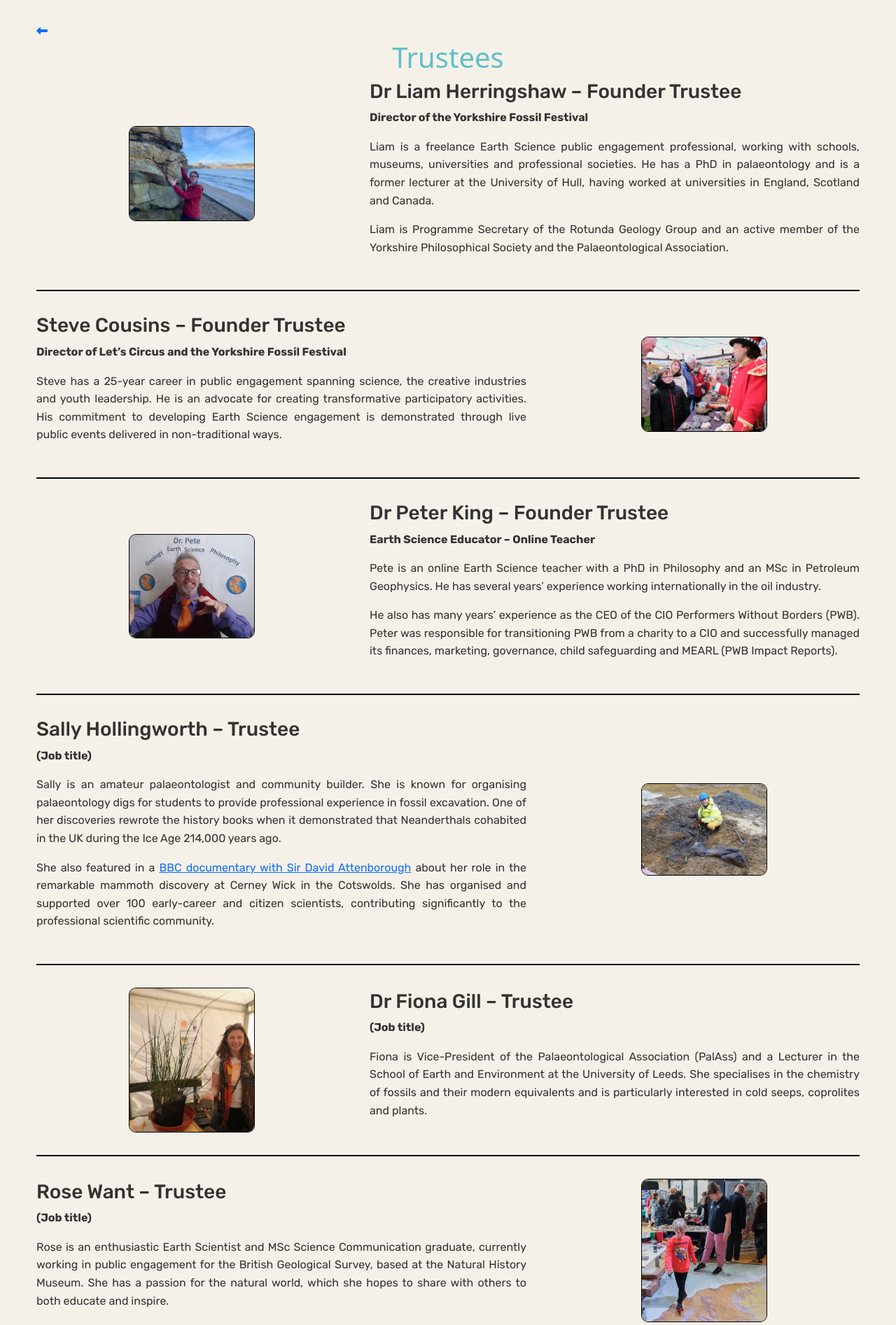
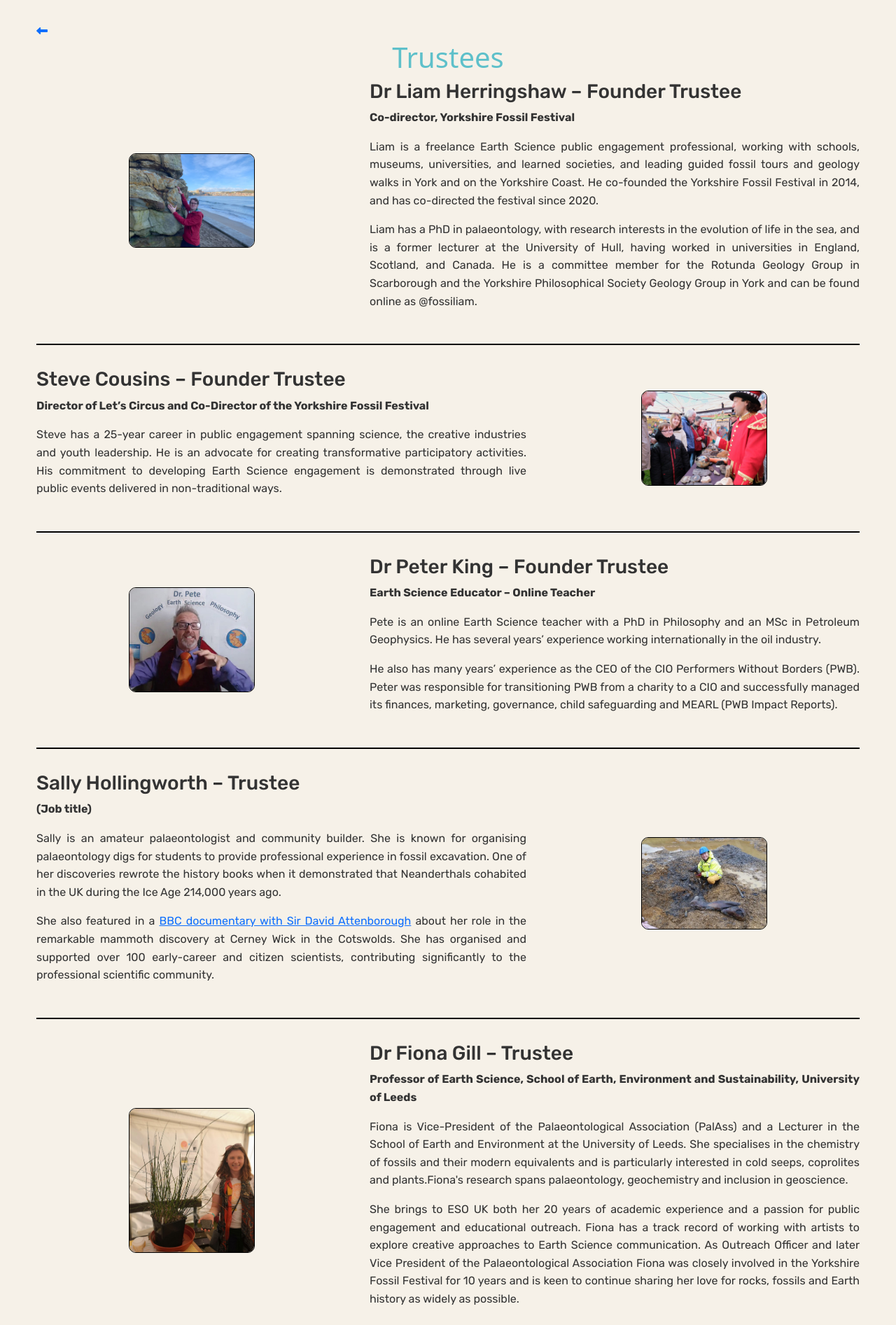
Before and after one commit to HollyT85/ESO2, a Django app: page /team/trustees/ in a window 1280 px wide. Shown: the part 154-2047 px from the top of the page at 70% size. Run offline with Django 5.2, Linux system fonts and the light colour scheme; some libraries are stand-ins or nearby versions; some web fonts are replaced.

Commit message:
updated bios

```diff
--- a/team/templates/team/trustees.html
+++ b/team/templates/team/trustees.html
@@ -13,16 +13,19 @@
         <img class="trusteephoto" src="{% static 'media/images/general/liam.png'%}" alt="Dr Liam Herringshaw">
         <div class="trustee-text">
             <h3>Dr Liam Herringshaw – Founder Trustee</h3>
-            <p class="title"><b>Director of the Yorkshire Fossil Festival</b></p>
+            <p class="title"><b>Co-director, Yorkshire Fossil Festival</b></p>
             <p>
-                Liam is a freelance Earth Science public engagement professional, working with schools,
-                museums, universities and professional societies. He has a PhD in palaeontology and is a
-                former lecturer at the University of Hull, having worked at universities in England,
-                Scotland and Canada.
+                Liam is a freelance Earth Science public engagement professional, working with
+schools, museums, universities, and learned societies, and leading guided fossil
+tours and geology walks in York and on the Yorkshire Coast. He co-founded the
+Yorkshire Fossil Festival in 2014, and has co-directed the festival since 2020.
             </p>
             <p>
-                Liam is Programme Secretary of the Rotunda Geology Group and an active member of the
-                Yorkshire Philosophical Society and the Palaeontological Association.
+               Liam has a PhD in palaeontology, with research interests in the evolution of life in the
+sea, and is a former lecturer at the University of Hull, having worked in universities in
+England, Scotland, and Canada. He is a committee member for the Rotunda
+Geology Group in Scarborough and the Yorkshire Philosophical Society Geology
+Group in York and can be found online as @fossiliam.
             </p>
         </div>
     </div>
@@ -31,7 +34,7 @@
         <img class="trusteephoto" src="{% static 'media/images/general/steve.jpg'%}" alt="Steve Cousins">
         <div class="trustee-text">
             <h3>Steve Cousins – Founder Trustee</h3>
-            <p class="title"><b>Director of Let’s Circus and the Yorkshire Fossil Festival</b></p>
+            <p class="title"><b>Director of Let’s Circus and Co-Director of the Yorkshire Fossil Festival</b></p>
             <p>
                 Steve has a 25-year career in public engagement spanning science, the creative industries
                 and youth leadership. He is an advocate for creating transformative participatory
@@ -82,12 +85,19 @@
         <img class="trusteephoto" src="{% static 'media/images/general/fiona.jpg'%}" alt="Dr Fiona Gill">
         <div class="trustee-text">
             <h3>Dr Fiona Gill – Trustee</h3>
-            <p class="title"><b>(Job title)</b></p>
+            <p class="title"><b>Professor of Earth Science, School of Earth, Environment and Sustainability,
+University of Leeds</b></p>
             <p>
                 Fiona is Vice-President of the Palaeontological Association (PalAss) and a Lecturer
                 in the School of Earth and Environment at the University of Leeds. She specialises in
                 the chemistry of fossils and their modern equivalents and is particularly interested in
-                cold seeps, coprolites and plants.
+                cold seeps, coprolites and plants.Fiona's research spans palaeontology, geochemistry and inclusion in geoscience.</p>
+<p>She brings to ESO UK both her 20 years of academic experience and a passion for
+public engagement and educational outreach. Fiona has a track record of working
+with artists to explore creative approaches to Earth Science communication. As
+Outreach Officer and later Vice President of the Palaeontological Association Fiona
+was closely involved in the Yorkshire Fossil Festival for 10 years and is keen to
+continue sharing her love for rocks, fossils and Earth history as widely as possible.</p>
             </p>
         </div>
     </div>
@@ -96,7 +106,8 @@
         <img class="trusteephoto" src="{% static 'media/images/general/rose.jpg'%}" alt="Rose Want">
         <div class="trustee-text">
             <h3>Rose Want – Trustee</h3>
-            <p class="title"><b>(Job title)</b></p>
+            <p class="title"><b>Public Engagement manager for British Geological Survey, based at the
+Natural History Museum</b></p>
             <p>
                 Rose is an enthusiastic Earth Scientist and MSc Science Communication graduate,
                 currently working in public engagement for the British Geological Survey, based at the
```
